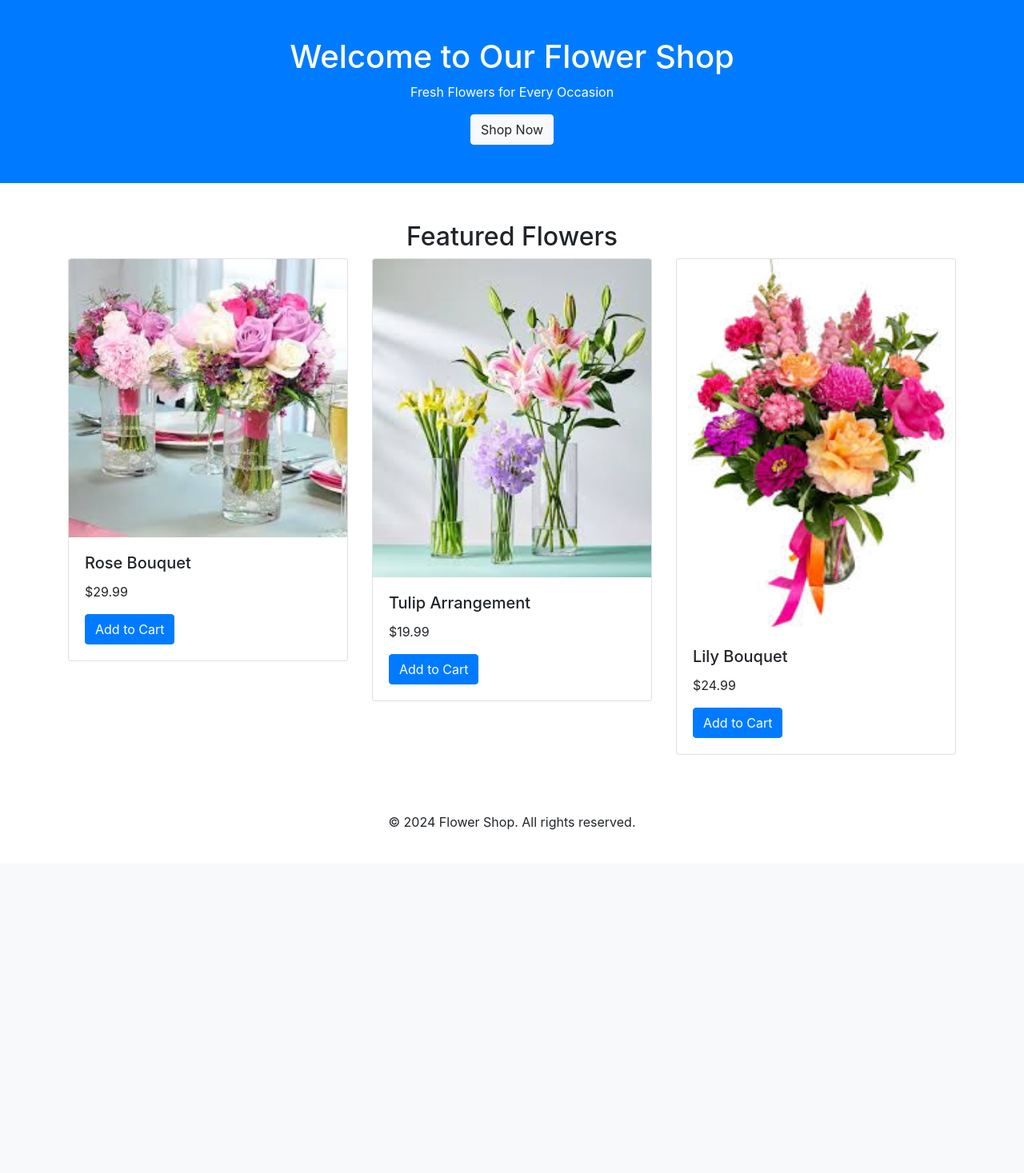
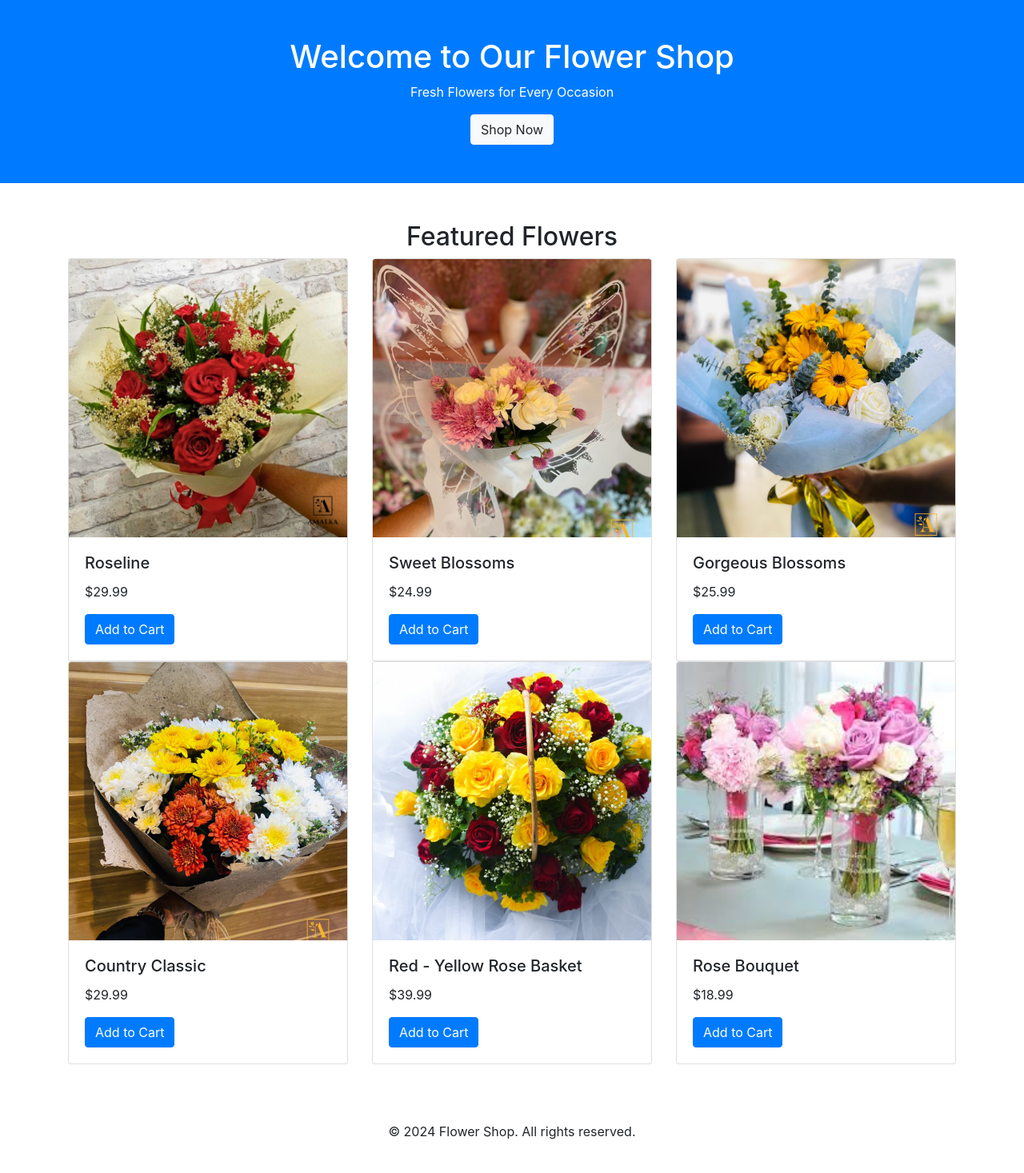
Before and after one commit to chandima1220/MyProject, a PHP site: page / in a window 1280 px wide. Shown: the part 57-1524 px from the top of the page at 80% size. Before the commit the page ends 1095 px from the top, so only its background shows below. Run offline with PHP 8.4, Linux system fonts and the light colour scheme.

Commit message:
some changes in index.php

```diff
--- a/public/index.php
+++ b/public/index.php
@@ -44,11 +44,11 @@
     <div class="container my-5">
         <h2 class="text-center">Featured Flowers</h2>
         <div class="row">
-            <div class="col-md-4">
+        <div class="col-md-4">
                 <div class="card">
-                    <img src="Images/images01.png" class="card-img-top" alt="Flower 1">
+                    <img src="Images/2-4-768x768.png" class="card-img-top" alt="Flower 1">
                     <div class="card-body">
-                        <h5 class="card-title">Rose Bouquet</h5>
+                        <h5 class="card-title">Roseline</h5>
                         <p class="card-text">$29.99</p>
                         <a href="#" class="btn btn-primary">Add to Cart</a>
                     </div>
@@ -56,20 +56,50 @@
             </div>
             <div class="col-md-4">
                 <div class="card">
-                    <img src="Images/images03.jpeg" class="card-img-top" alt="Flower 2">
+                    <img src="Images/2-11-600x600.png" class="card-img-top" alt="Flower 2">
                     <div class="card-body">
-                        <h5 class="card-title">Tulip Arrangement</h5>
-                        <p class="card-text">$19.99</p>
+                        <h5 class="card-title">Sweet Blossoms</h5>
+                        <p class="card-text">$24.99</p>
                         <a href="#" class="btn btn-primary">Add to Cart</a>
                     </div>
                 </div>
             </div>
             <div class="col-md-4">
                 <div class="card">
-                    <img src="Images/images04.jpeg" class="card-img-top" alt="Flower 3">
+                    <img src="Images/5-7-600x600.png" class="card-img-top" alt="Flower 3">
                     <div class="card-body">
-                        <h5 class="card-title">Lily Bouquet</h5>
-                        <p class="card-text">$24.99</p>
+                        <h5 class="card-title">Gorgeous Blossoms</h5>
+                        <p class="card-text">$25.99</p>
+                        <a href="#" class="btn btn-primary">Add to Cart</a>
+                    </div>
+                </div>
+            </div>
+            <div class="col-md-4">
+                <div class="card">
+                    <img src="Images/6-7-600x600.png" class="card-img-top" alt="Flower 4">
+                    <div class="card-body">
+                        <h5 class="card-title">Country Classic</h5>
+                        <p class="card-text">$29.99</p>
+                        <a href="#" class="btn btn-primary">Add to Cart</a>
+                    </div>
+                </div>
+            </div>
+            <div class="col-md-4">
+                <div class="card">
+                    <img src="Images/Red_Yellowrosebasket-Rs3800-600x600.jpg" class="card-img-top" alt="Flower 5">
+                    <div class="card-body">
+                        <h5 class="card-title">Red - Yellow Rose Basket</h5>
+                        <p class="card-text">$39.99</p>
+                        <a href="#" class="btn btn-primary">Add to Cart</a>
+                    </div>
+                </div>
+            </div>
+            <div class="col-md-4">
+                <div class="card">
+                    <img src="Images/images01.png" class="card-img-top" alt="Flower 6">
+                    <div class="card-body">
+                        <h5 class="card-title">Rose Bouquet</h5>
+                        <p class="card-text">$18.99</p>
                         <a href="#" class="btn btn-primary">Add to Cart</a>
                     </div>
                 </div>
```
